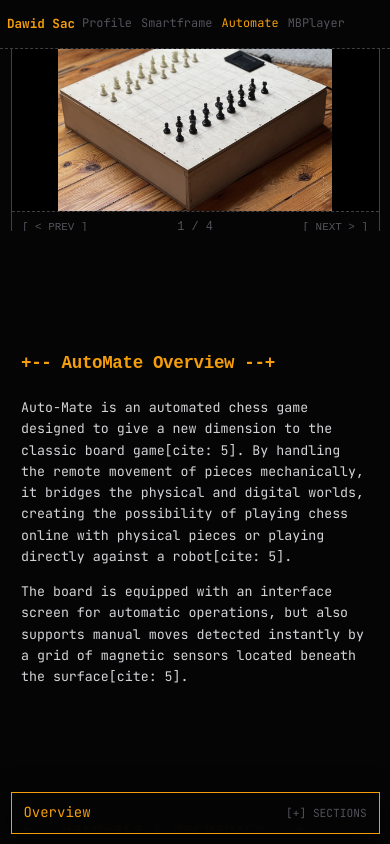
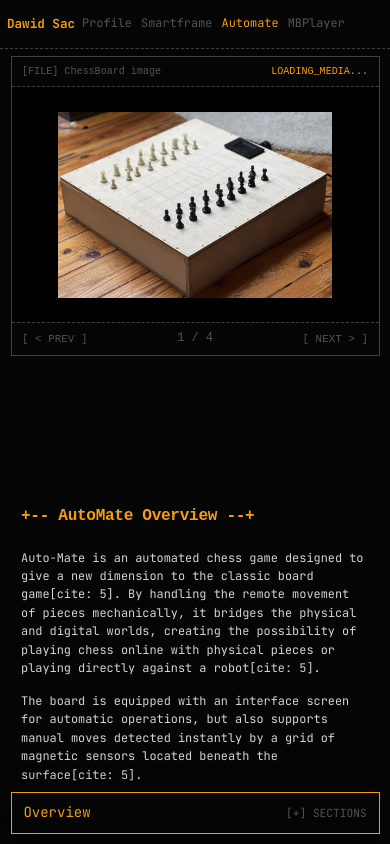
Before and after one commit to DawidSac24/portfolio, a React (Vite) app: page /automate in a window 390 px wide. Built offline with nearby package versions, Linux system fonts and the light colour scheme; a small style sheet from the web is missing.

Commit message:
refactor: fix gallery croped by header on mobile

```diff
--- a/src/components/ui/Gallery.module.css
+++ b/src/components/ui/Gallery.module.css
@@ -65,6 +65,7 @@
 
 @media (max-width: 868px) {
   .galleryContainer {
+    height: 100%;
     max-height: 100%;
   }
 
--- a/src/components/ui/Gallery.tsx
+++ b/src/components/ui/Gallery.tsx
@@ -9,9 +9,10 @@ export interface GalleryItem {
 
 interface GalleryProps {
   items: GalleryItem[];
+  className?: string;
 }
 
-export const Gallery = ({ items }: GalleryProps) => {
+export const Gallery = ({ items, className }: GalleryProps) => {
   const [currentIndex, setCurrentIndex] = useState(0);
 
   if (!items || items.length === 0) return null;
@@ -23,7 +24,7 @@ export const Gallery = ({ items }: GalleryProps) => {
     setCurrentIndex((prev) => (prev - 1 + items.length) % items.length);
 
   return (
-    <div className={styles.galleryContainer}>
+    <div className={`${styles.galleryContainer} ${className ?? ""}`}>
       {/*  Top Header with Title */}
       <div className={styles.galleryHeader}>
         <span>[FILE] {currentItem.title}</span>
--- a/src/components/ui/ui.module.css
+++ b/src/components/ui/ui.module.css
@@ -84,6 +84,10 @@
 }
 
 @media (max-width: 768px) {
+  .badge {
+    font-size: 0.78rem;
+  }
+
   .Body {
     padding: 1rem;
   }
--- a/src/pages/AutoMate/AutoMatePage.tsx
+++ b/src/pages/AutoMate/AutoMatePage.tsx
@@ -7,6 +7,7 @@ import { HardwareSection } from "./sections/HardwareSection";
 import { FirmwareSection } from "./sections/FirmwareSection";
 import { AnnexesSection } from "./sections/AnnexesSection";
 import { SpecificationsSection } from "./sections/SpecificationsSection";
+import styles from "../layouts/StickyScroller.module.css";
 
 export const AutoMatePage = () => {
   const { setNavItems } = useNav();
@@ -27,15 +28,9 @@ export const AutoMatePage = () => {
     <StickyScroller
       stickySide="left"
       stickyContent={
-        <div
-          style={{
-            width: "100%",
-            display: "flex",
-            alignItems: "center",
-            flexDirection: "column",
-          }}
-        >
+        <div className={styles.stickyVisualContent}>
           <Gallery
+            className={styles.stickyGallery}
             items={[
               {
                 title: "ChessBoard image",
@@ -59,7 +54,10 @@ export const AutoMatePage = () => {
               },
             ]}
           />
-          [Note: there should be a 3d model instead, but it isn't finished yet]
+          <p className={styles.stickyVisualNote}>
+            [Note: there should be a 3d model instead, but it isn't finished
+            yet]
+          </p>
         </div>
       }
     >
--- a/src/pages/Profile/components/ResumeEntry.module.css
+++ b/src/pages/Profile/components/ResumeEntry.module.css
@@ -49,7 +49,7 @@
   }
 
   .resumeTitle {
-    font-size: 0.95rem;
+    font-size: 0.9rem;
   }
 
   .resumeDate,
@@ -58,13 +58,13 @@
   }
 
   .resumeSubtitle {
-    font-size: 0.85rem;
+    font-size: 0.8rem;
     line-height: 1.5;
   }
 
   .resumeDetails {
     margin-top: 0.65rem;
-    font-size: 0.82rem;
-    line-height: 1.55;
+    font-size: 0.78rem;
+    line-height: 1.5;
   }
 }
--- a/src/pages/Profile/sections/MyProjectsSection.module.css
+++ b/src/pages/Profile/sections/MyProjectsSection.module.css
@@ -101,12 +101,12 @@
   }
 
   .projectHeading h3 {
-    font-size: 0.95rem;
+    font-size: 0.9rem;
   }
 
   .description {
-    font-size: 0.8rem;
-    line-height: 1.6;
+    font-size: 0.76rem;
+    line-height: 1.55;
   }
 
   .skills {
--- a/src/pages/SmartFrame/SmartFramePage.tsx
+++ b/src/pages/SmartFrame/SmartFramePage.tsx
@@ -10,6 +10,7 @@ import { DifficultiesSection } from "./sections/DifficultiesSection";
 import { FutureSection } from "./sections/FutureSection";
 import { AnnexesSection } from "./sections/AnnexesSection";
 import { Gallery } from "../../components/ui/Gallery";
+import styles from "../layouts/StickyScroller.module.css";
 
 export const SmartframePage = () => {
   const { setNavItems } = useNav();
@@ -30,15 +31,9 @@ export const SmartframePage = () => {
     <StickyScroller
       stickySide="left"
       stickyContent={
-        <div
-          style={{
-            width: "100%",
-            display: "flex",
-            alignItems: "center",
-            flexDirection: "column",
-          }}
-        >
+        <div className={styles.stickyVisualContent}>
           <Gallery
+            className={styles.stickyGallery}
             items={[
               {
                 url: "/videos/smartframe_test.mp4",
@@ -52,7 +47,10 @@ export const SmartframePage = () => {
               },
             ]}
           />
-          [Note: there should be a 3d model instead, but it isn't finished yet]
+          <p className={styles.stickyVisualNote}>
+            [Note: there should be a 3d model instead, but it isn't finished
+            yet]
+          </p>
         </div>
       }
     >
--- a/src/pages/layouts/PageLayout.module.css
+++ b/src/pages/layouts/PageLayout.module.css
@@ -155,13 +155,13 @@
   }
 
   .sectionHeading {
-    font-size: 1.25rem;
+    font-size: 1.15rem;
     line-height: 1.35;
   }
 
   .bioText {
-    font-size: 0.95rem;
-    line-height: 1.6;
+    font-size: 0.9rem;
+    line-height: 1.55;
   }
 }
 
@@ -192,6 +192,6 @@
   }
 
   .bioText {
-    font-size: 0.95rem;
+    font-size: 0.85rem;
   }
 }
--- a/src/pages/layouts/StickyScroller.module.css
+++ b/src/pages/layouts/StickyScroller.module.css
@@ -36,6 +36,20 @@
   justify-content: center;
 }
 
+.stickyVisualContent {
+  display: flex;
+  width: 100%;
+  flex-direction: column;
+  align-items: center;
+  gap: 0.5rem;
+}
+
+.stickyVisualNote {
+  color: var(--tui-muted);
+  font-size: 0.75rem;
+  text-align: center;
+}
+
 .scrollContent {
   flex: 1 1 0;
   min-width: 0;
@@ -60,24 +74,44 @@
   .stickyColumn {
     width: 100%;
     position: static;
-    height: calc(27% - 0.375rem);
-    flex: 0 0 calc(27% - 0.375rem);
+    height: calc(35% - 0.375rem);
+    flex: 0 0 calc(35% - 0.375rem);
   }
 
   .stickyStage {
     position: static;
     height: 100%;
     z-index: 20;
+    align-items: flex-start;
     overflow: hidden;
+    padding-top: 0.5rem;
     background: rgba(5, 5, 5, 0.85);
     backdrop-filter: blur(8px);
   }
 
+  .stickyVisualContent {
+    height: 100%;
+    min-height: 0;
+    justify-content: flex-start;
+    overflow: hidden;
+  }
+
+  .stickyGallery {
+    height: 100%;
+    min-height: 0;
+    flex: 1 1 auto;
+    overflow: hidden;
+  }
+
+  .stickyVisualNote {
+    display: none;
+  }
+
   .scrollContent {
     width: 100%;
-    height: calc(73% - 0.375rem);
+    height: calc(65% - 0.375rem);
     min-height: 0;
-    flex: 0 0 calc(73% - 0.375rem);
+    flex: 0 0 calc(65% - 0.375rem);
     overflow-y: auto;
     overscroll-behavior-y: contain;
     scroll-snap-type: y mandatory;
@@ -92,12 +126,12 @@
   }
 
   .stickyColumn {
-    height: calc(24% - 0.375rem);
-    flex-basis: calc(24% - 0.375rem);
+    height: calc(40% - 0.375rem);
+    flex-basis: calc(40% - 0.375rem);
   }
 
   .scrollContent {
-    height: calc(76% - 0.375rem);
-    flex-basis: calc(76% - 0.375rem);
+    height: calc(60% - 0.375rem);
+    flex-basis: calc(60% - 0.375rem);
   }
 }
```
